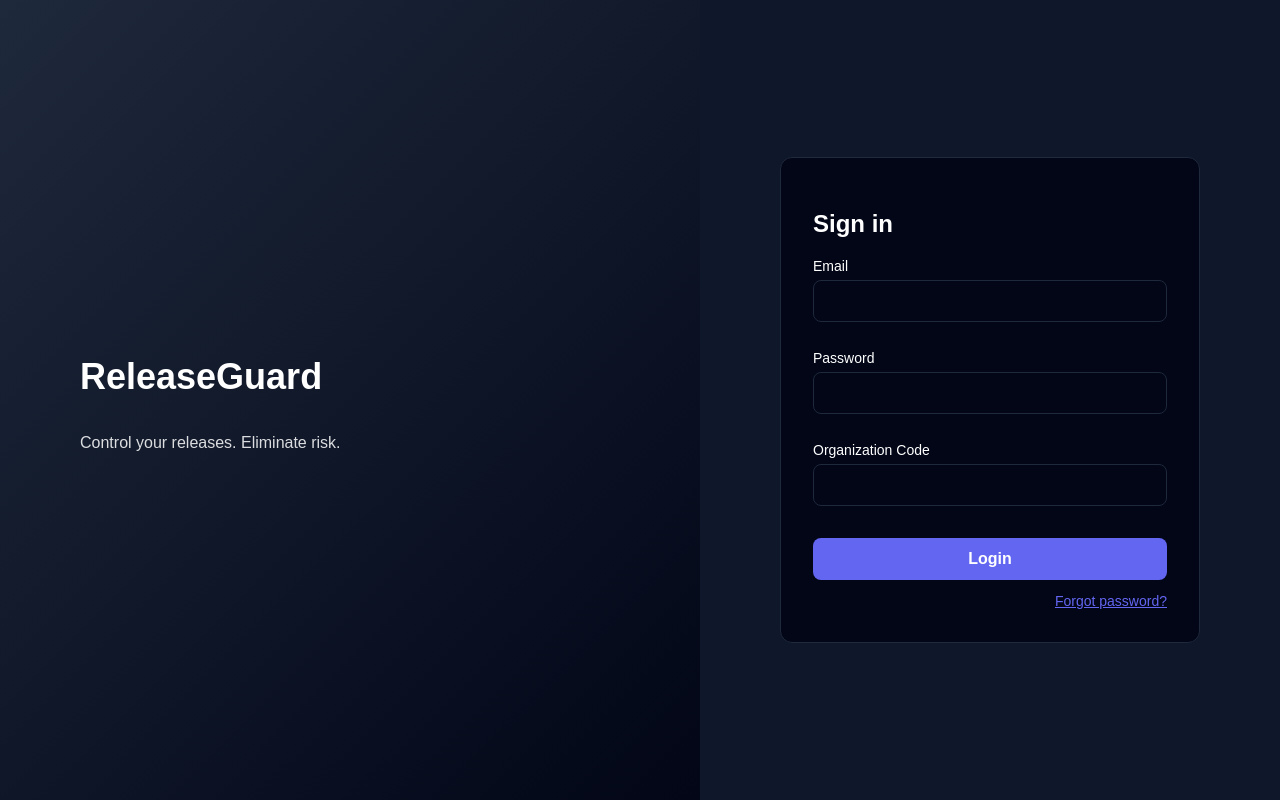
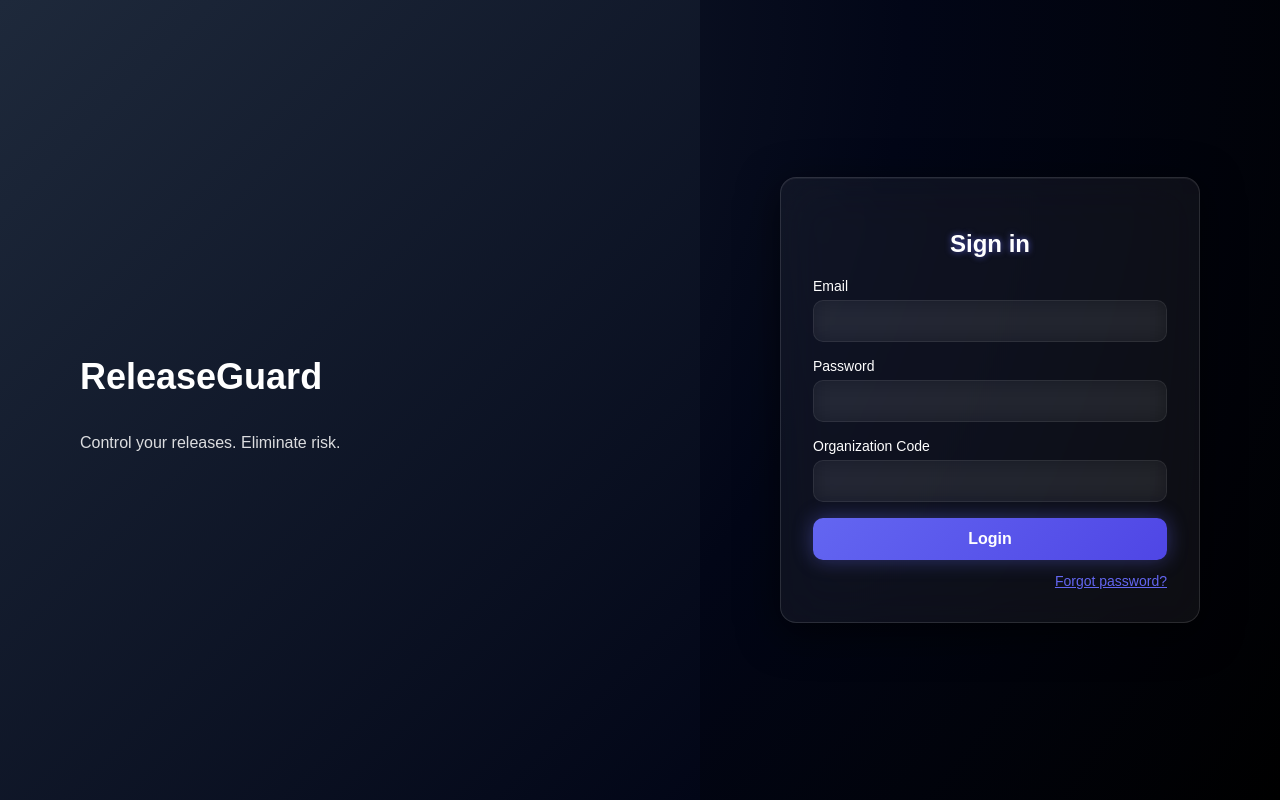
Before and after one commit to releaseGuard/releaseguard-web-v2, a Next.js app: page /login in a window 1280 px wide. Built offline with nearby package versions, Linux system fonts and the light colour scheme; no server answers.

Commit message:
CSS updated

```diff
--- a/app/forget-password/forget-password.module.css
+++ b/app/forget-password/forget-password.module.css
@@ -8,6 +8,7 @@
   padding: 20px;
 }
 
+/* 👇 Card with hover glow */
 .card {
   width: 100%;
   max-width: 400px;
@@ -16,15 +17,24 @@
   padding: 32px;
   border-radius: 12px;
   box-shadow: 0 8px 24px rgba(0, 0, 0, 0.5);
+  transition: box-shadow 0.3s ease, border 0.3s ease;
 }
 
+.card:hover {
+  box-shadow: 0 0 20px rgba(99,102,241,0.7), 0 0 40px rgba(99,102,241,0.4);
+  border: 1px solid rgba(99,102,241,0.5);
+}
+
+/* Heading */
 .heading {
   font-size: 24px;
   font-weight: 700;
   margin-bottom: 20px;
   text-align: center;
+  text-shadow: 0 0 6px rgba(99,102,241,0.7);
 }
 
+/* Alerts */
 .error {
   background: #7f1d1d;
   color: #fecaca;
@@ -33,6 +43,11 @@
   margin-bottom: 16px;
   text-align: center;
   font-size: 14px;
+  transition: box-shadow 0.3s ease;
+}
+
+.error:hover {
+  box-shadow: 0 0 12px rgba(255,0,0,0.5);
 }
 
 .success {
@@ -43,9 +58,14 @@
   margin-bottom: 16px;
   text-align: center;
   font-size: 14px;
+  transition: box-shadow 0.3s ease;
 }
 
-  /* Input fields */
+.success:hover {
+  box-shadow: 0 0 12px rgba(34,197,94,0.5);
+}
+
+/* Input fields with focus glow */
 .inputField {
   width: 100%;
   padding: 12px;
@@ -55,6 +75,13 @@
   background: #020617;
   color: #fff;
   font-size: 14px;
+  transition: border 0.2s ease, box-shadow 0.2s ease;
+}
+
+.inputField:focus {
+  border: 1px solid #6366f1;
+  box-shadow: 0 0 8px rgba(99,102,241,0.6);
+  outline: none;
 }
 
 /* Labels */
@@ -65,7 +92,7 @@
   margin-top: 12px;
 }
 
-  /* Buttons */
+/* Buttons with glow */
 .submitButton {
   width: 100%;
   padding: 12px;
@@ -77,11 +104,12 @@
   font-weight: 600;
   font-size: 16px;
   cursor: pointer;
-    transition: background 0.2s ease;
+  transition: all 0.3s ease, box-shadow 0.3s ease;
 }
 
 .submitButton:hover {
   background: #4f46e5;
+  box-shadow: 0 0 12px rgba(99,102,241,0.7), 0 0 24px rgba(99,102,241,0.4);
 }
 
 @media (max-width: 768px) {
--- a/app/login/login.module.css
+++ b/app/login/login.module.css
@@ -1,11 +1,14 @@
+/* WRAPPER */
 .wrapper {
   display: flex;
   min-height: 100vh;
-  background: #0f172a;
   color: #fff;
   width: 100%;
   overflow: hidden; /* scroll remove */
+  background: radial-gradient(circle at top left, #1e293b, #020617 60%, #000);
 }
+
+/* LEFT SIDE */
 .left {
   flex: 1;
   padding: 80px;
@@ -14,6 +17,7 @@
   flex-direction: column;
   justify-content: center;
 }
+
 .logo {
   font-size: 36px;
   font-weight: 700;
@@ -24,6 +28,7 @@
   opacity: 0.85;
 }
 
+/* RIGHT SIDE */
 .right {
   flex: 1;
   display: flex;
@@ -31,57 +36,140 @@
   justify-content: center;
   padding: 20px;
 }
+
+/* CARD WITH GLASS + HOVER GLOW */
 .card {
   width: 100%;
   max-width: 420px;
-  background: #020617;
-  border: 1px solid #1e293b;
   padding: 32px;
-  border-radius: 12px;
+  border-radius: 16px;
+
+  background: rgba(255,255,255,0.05);
+  backdrop-filter: blur(25px);
+  -webkit-backdrop-filter: blur(25px);
+
+  border: 1px solid rgba(255,255,255,0.12);
+
+  box-shadow:
+    0 10px 40px rgba(0,0,0,0.6),
+    inset 0 1px 0 rgba(255,255,255,0.05);
+
+  transition: box-shadow 0.3s ease, border 0.3s ease;
 }
 
+.card:hover {
+  box-shadow:
+    0 0 30px rgba(99,102,241,0.7),
+    0 0 60px rgba(99,102,241,0.4),
+    inset 0 1px 0 rgba(255,255,255,0.05);
+  border: 1px solid rgba(99,102,241,0.5);
+}
 
+/* HEADING */
+.heading {
+  margin-bottom: 20px;
+  font-size: 24px;
+  font-weight: 700;
+  text-align: center;
+  text-shadow: 0 0 6px rgba(99,102,241,0.7);
+}
+
+/* ERROR MESSAGES */
 .error {
-  background: #7f1d1d;
+  background: rgba(127, 29, 29, 0.85);
   color: #fecaca;
   padding: 10px;
   border-radius: 8px;
   margin-bottom: 16px;
+  text-align: center;
+  font-size: 14px;
+  transition: box-shadow 0.3s ease;
 }
 
-/* 👇 PURE selectors FIXED */
+.error:hover {
+  box-shadow: 0 0 12px rgba(255,0,0,0.5);
+}
+
+/* CARD LABELS */
 .card label {
   display: block;
   font-size: 14px;
   margin-bottom: 6px;
 }
 
-.card input {
+/* INPUT FIELDS WITH FOCUS GLOW */
+.card input,
+.card select,
+.inputField {
   width: 100%;
   padding: 12px;
   margin-bottom: 16px;
-  border-radius: 8px;
-  border: 1px solid #1e293b;
-  background: #020617;
+  border-radius: 10px;
+  border: 1px solid rgba(255,255,255,0.08);
+  background: rgba(255,255,255,0.04);
+  color: #fff;
+  font-size: 14px;
+  backdrop-filter: blur(10px);
+  -webkit-backdrop-filter: blur(10px);
+  transition: border 0.2s ease, box-shadow 0.2s ease;
+}
+
+.card input:focus,
+.card select:focus,
+.inputField:focus {
+  border: 1px solid #6366f1;
+  box-shadow: 0 0 10px rgba(99,102,241,0.6);
+  outline: none;
+}
+
+/* SELECT OPTIONS STYLE */
+.card select option {
+  background: rgba(2,6,23,0.9);
   color: #fff;
 }
 
-.card button {
+/* BUTTON WITH GLOW */
+.card button,
+.submitButton {
   width: 100%;
   padding: 12px;
-  border-radius: 8px;
-  background: #6366f1;
+  border-radius: 10px;
+  background: linear-gradient(135deg, #6366f1, #4f46e5);
   border: none;
   color: #fff;
   font-weight: 600;
+  font-size: 16px;
   cursor: pointer;
+  box-shadow: 0 0 20px rgba(99,102,241,0.4);
+  transition: all 0.25s ease, box-shadow 0.25s ease;
 }
 
-.footer {
-  margin-top: 16px;
-  text-align: center;
+.card button:hover,
+.submitButton:hover {
+  transform: translateY(-2px);
+  box-shadow: 0 0 30px rgba(99,102,241,0.7), 0 0 60px rgba(99,102,241,0.4);
 }
 
+/* FORGET LINK */
+.forgetLink {
+  color: #6366f1;
+  text-decoration: underline;
+  font-size: 14px;
+  cursor: pointer;
+  transition: text-shadow 0.3s ease;
+}
+
+.forgetLink:hover {
+  text-shadow: 0 0 6px rgba(99,102,241,0.7);
+}
+
+/* FOOTER */
+.footer {
+  margin-top: 12px;
+  text-align: right;
+}
+
+/* MOBILE */
 @media (max-width: 768px) {
   .wrapper {
     flex-direction: column;
@@ -96,51 +184,3 @@
     justify-content: center;
   }
 }
-
-.inputLabel {
-  display: block;
-  font-size: 14px;
-  margin-bottom: 6px;
-  margin-top: 12px;
-}
-
-.inputField {
-  width: 100%;
-  padding: 12px;
-  margin-bottom: 12px;
-  border-radius: 8px;
-  border: 1px solid #1e293b;
-  background: #020617;
-  color: #fff;
-  font-size: 14px;
-}
-
-.submitButton {
-  width: 100%;
-  padding: 12px;
-  margin-top: 16px;
-  border-radius: 8px;
-  background: #6366f1;
-  border: none;
-  color: #fff;
-  font-weight: 600;
-  font-size: 16px;
-  cursor: pointer;
-  transition: background 0.2s ease;
-}
-
-.submitButton:hover {
-  background: #4f46e5;
-}
-
-.footer {
-  margin-top: 12px;
-  text-align: right;
-}
-
-.forgetLink {
-  color: #6366f1;
-  text-decoration: underline;
-  font-size: 14px;
-  cursor: pointer;
-}
--- a/app/set-password/set-password.module.css
+++ b/app/set-password/set-password.module.css
@@ -1,63 +1,108 @@
+/* WRAPPER */
 .wrapper {
   display: flex;
   min-height: 100vh;
-    background: #0f172a;
   color: #fff;
   align-items: center;
   justify-content: center;
   padding: 20px;
+
+  /* premium dark gradient background */
+  background: radial-gradient(circle at top left, #1e293b, #020617 60%, #000);
 }
 
+/* GLASS CARD WITH HOVER GLOW */
 .card {
   width: 100%;
   max-width: 400px;
-    background: #020617;
-    border: 1px solid #1e293b;
   padding: 32px;
-    border-radius: 12px;
-    box-shadow: 0 8px 24px rgba(0, 0, 0, 0.5);
+  border-radius: 16px;
+
+  background: rgba(255,255,255,0.05);
+  backdrop-filter: blur(25px);
+  -webkit-backdrop-filter: blur(25px);
+
+  border: 1px solid rgba(255,255,255,0.12);
+
+  box-shadow:
+    0 10px 40px rgba(0,0,0,0.6),
+    inset 0 1px 0 rgba(255,255,255,0.05);
+
+  transition: box-shadow 0.3s ease, border 0.3s ease;
 }
 
+.card:hover {
+  box-shadow:
+    0 0 30px rgba(99,102,241,0.7),
+    0 0 60px rgba(99,102,241,0.4),
+    inset 0 1px 0 rgba(255,255,255,0.05);
+  border: 1px solid rgba(99,102,241,0.5);
+}
+
+/* HEADING WITH NEON GLOW */
 .heading {
   font-size: 24px;
   font-weight: 700;
   margin-bottom: 20px;
   text-align: center;
+  text-shadow: 0 0 6px rgba(99,102,241,0.7);
 }
 
+/* ERROR WITH HOVER GLOW */
 .error {
-    background: #7f1d1d;
+  background: rgba(127, 29, 29, 0.85);
   color: #fecaca;
   padding: 10px;
   border-radius: 8px;
   margin-bottom: 16px;
   text-align: center;
   font-size: 14px;
+  transition: box-shadow 0.3s ease;
 }
 
+.error:hover {
+  box-shadow: 0 0 12px rgba(255,0,0,0.5);
+}
+
+/* SUCCESS WITH HOVER GLOW */
 .success {
-    background: #22c55e;
+  background: rgba(34, 197, 94, 0.85);
   color: #fff;
   padding: 10px;
   border-radius: 8px;
   margin-bottom: 16px;
   text-align: center;
   font-size: 14px;
+  transition: box-shadow 0.3s ease;
 }
 
-  /* Input fields */
+.success:hover {
+  box-shadow: 0 0 12px rgba(34,197,94,0.5);
+}
+
+/* INPUT FIELDS GLASS WITH FOCUS GLOW */
 .inputField {
   width: 100%;
   padding: 12px;
   margin-bottom: 12px;
-    border-radius: 8px;
-    border: 1px solid #1e293b;
-    background: #020617;
+  border-radius: 10px;
+
+  background: rgba(255,255,255,0.04);
+  border: 1px solid rgba(255,255,255,0.08);
   color: #fff;
   font-size: 14px;
+
+  backdrop-filter: blur(10px);
+  transition: border 0.2s ease, box-shadow 0.2s ease;
 }
 
-  /* Labels */
+.inputField:focus {
+  border: 1px solid #6366f1;
+  box-shadow: 0 0 10px rgba(99,102,241,0.6);
+  outline: none;
+}
+
+/* LABELS */
 .inputLabel {
   display: block;
   font-size: 14px;
@@ -65,25 +110,30 @@
   margin-top: 12px;
 }
 
-  /* Buttons */
+/* PREMIUM BUTTON WITH HOVER GLOW */
 .submitButton {
   width: 100%;
   padding: 12px;
   margin-top: 16px;
-    border-radius: 8px;
-    background: #6366f1;
+  border-radius: 10px;
+
+  background: linear-gradient(135deg, #6366f1, #4f46e5);
   border: none;
   color: #fff;
   font-weight: 600;
   font-size: 16px;
   cursor: pointer;
-    transition: background 0.2s ease;
+
+  box-shadow: 0 0 20px rgba(99,102,241,0.4);
+  transition: all 0.25s ease, box-shadow 0.25s ease;
 }
 
 .submitButton:hover {
-    background: #4f46e5;
+  transform: translateY(-2px);
+  box-shadow: 0 0 30px rgba(99,102,241,0.7), 0 0 60px rgba(32, 33, 75, 0.4);
 }
 
+/* MOBILE */
 @media (max-width: 768px) {
   .card {
     padding: 24px;
--- a/app/signup/signup.module.css
+++ b/app/signup/signup.module.css
@@ -1,3 +1,4 @@
+/* WRAPPER */
 .wrapper {
   display: flex;
   min-height: 100vh;
@@ -5,6 +6,7 @@
   color: #fff;
 }
 
+/* LEFT SIDE */
 .left {
   flex: 1;
   padding: 80px;
@@ -24,6 +26,7 @@
   opacity: 0.85;
 }
 
+/* RIGHT SIDE */
 .right {
   flex: 1;
   display: flex;
@@ -31,73 +34,135 @@
   justify-content: center;
 }
 
+/* CARD WITH GLASS + HOVER GLOW */
 .card {
   width: 100%;
   max-width: 420px;
-  background: #020617;
-  border: 1px solid #1e293b;
+  background: rgba(255,255,255,0.05);
+  border-radius: 16px;
   padding: 32px;
-  border-radius: 12px;
+  border: 1px solid rgba(255,255,255,0.12);
+  backdrop-filter: blur(20px);
+  -webkit-backdrop-filter: blur(20px);
+  box-shadow: 0 10px 40px rgba(0,0,0,0.6), inset 0 1px 0 rgba(255,255,255,0.05);
+  transition: box-shadow 0.3s ease, border 0.3s ease;
 }
 
+.card:hover {
+  box-shadow: 0 0 30px rgba(99,102,241,0.7), 0 0 60px rgba(99,102,241,0.4), inset 0 1px 0 rgba(255,255,255,0.05);
+  border: 1px solid rgba(99,102,241,0.5);
+}
+
+/* HEADING */
 .heading {
   margin-bottom: 20px;
+  font-size: 24px;
+  font-weight: 700;
+  text-align: center;
+  text-shadow: 0 0 6px rgba(99,102,241,0.7);
 }
 
+/* ERROR */
 .error {
-  background: #7f1d1d;
+  background: rgba(127, 29, 29, 0.85);
   color: #fecaca;
   padding: 10px;
   border-radius: 8px;
   margin-bottom: 16px;
+  text-align: center;
+  font-size: 14px;
+  transition: box-shadow 0.3s ease;
 }
 
+.error:hover {
+  box-shadow: 0 0 12px rgba(255,0,0,0.5);
+}
+
+/* CARD LABELS */
 .card label {
   display: block;
   font-size: 14px;
   margin-bottom: 6px;
 }
 
+/* INPUTS + SELECTS WITH FOCUS GLOW */
 .card input,
+/* CARD SELECT FIELD - DARK GLASS STYLE */
 .card select {
   width: 100%;
   padding: 12px;
   margin-bottom: 16px;
-  border-radius: 8px;
-  border: 1px solid #1e293b;
-  background: #020617;
-  color: #fff;
+  border-radius: 10px;
+  border: 1px solid rgba(255,255,255,0.08);
+  background: rgba(255,255,255,0.04); /* same as input field */
+  color: #fff; /* text color */
+  font-size: 14px;
+  backdrop-filter: blur(10px);
+  -webkit-backdrop-filter: blur(10px);
+  appearance: none; /* remove default arrow style */
+  transition: border 0.2s ease, box-shadow 0.2s ease;
 }
 
+.card input:focus,
+.card select:focus {
+  border: 1px solid #6366f1;
+  box-shadow: 0 0 10px rgba(99,102,241,0.6);
+  outline: none;
+}
+
+/* OPTIONAL: custom arrow for select */
+.card select::-ms-expand {
+  display: none; /* remove default arrow in IE */
+}
+
+/* For Firefox dropdown text visibility */
+.card select option {
+  background: rgba(2,6,23,0.9); /* dark background for options */
+  color: #fff; /* white text */
+}
+
+/* BUTTON WITH GLOW */
 .card button {
   width: 100%;
   padding: 12px;
-  border-radius: 8px;
-  background: #6366f1;
+  border-radius: 10px;
+  background: linear-gradient(135deg, #6366f1, #4f46e5);
   border: none;
   color: #fff;
   font-weight: 600;
   cursor: pointer;
+  box-shadow: 0 0 20px rgba(99,102,241,0.4);
+  transition: all 0.25s ease, box-shadow 0.25s ease;
 }
 
-/* 🔐 Popup */
+.card button:hover {
+  transform: translateY(-2px);
+  box-shadow: 0 0 30px rgba(99,102,241,0.7), 0 0 60px rgba(99,102,241,0.4);
+}
+
+/* POPUP OVERLAY */
 .popupOverlay {
   position: fixed;
   inset: 0;
-  background: rgba(0, 0, 0, 0.6);
+  background: rgba(0,0,0,0.6);
   display: flex;
   align-items: center;
   justify-content: center;
   z-index: 1000;
 }
 
+/* POPUP BOX WITH GLASS EFFECT */
 .popupBox {
-  background: #020617;
+  background: rgba(255,255,255,0.05);
+  backdrop-filter: blur(20px);
+  -webkit-backdrop-filter: blur(20px);
   padding: 24px;
-  border-radius: 12px;
+  border-radius: 16px;
   text-align: center;
   width: 320px;
-  border: 1px solid #1e293b;
+  border: 1px solid rgba(255,255,255,0.12);
+  box-shadow: 0 10px 40px rgba(0,0,0,0.6), inset 0 1px 0 rgba(255,255,255,0.05);
+  transition: box-shadow 0.3s ease, border 0.3s ease;
 }
 
 .password {
@@ -115,15 +180,24 @@
   margin-bottom: 16px;
 }
 
+/* POPUP BUTTON */
 .popupBox button {
   padding: 8px 16px;
-  background: #22c55e;
+  background: linear-gradient(135deg, #22c55e, #16a34a);
   border: none;
-  border-radius: 6px;
+  border-radius: 8px;
   font-weight: 600;
   cursor: pointer;
+  box-shadow: 0 0 12px rgba(34,197,94,0.5);
+  transition: all 0.25s ease, box-shadow 0.25s ease;
 }
 
+.popupBox button:hover {
+  transform: translateY(-2px);
+  box-shadow: 0 0 20px rgba(34,197,94,0.7), 0 0 40px rgba(34,197,94,0.4);
+}
+
+/* MOBILE */
 @media (max-width: 768px) {
   .left {
     display: none;
```
Lines whose indentation alone changed are shown as unchanged.
